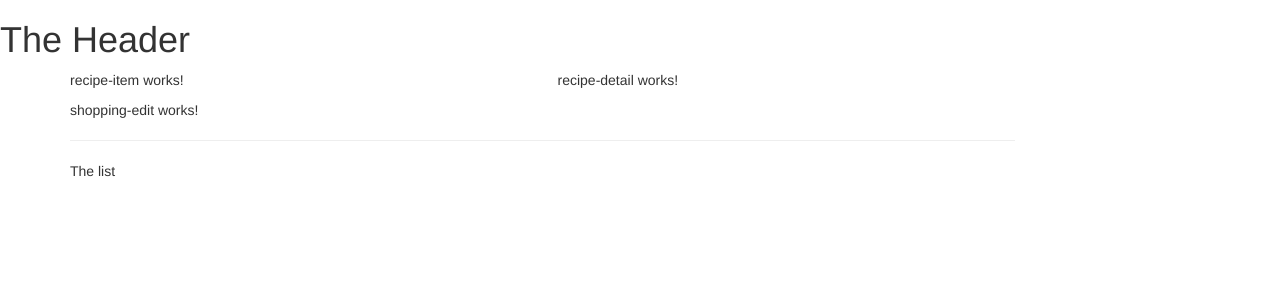
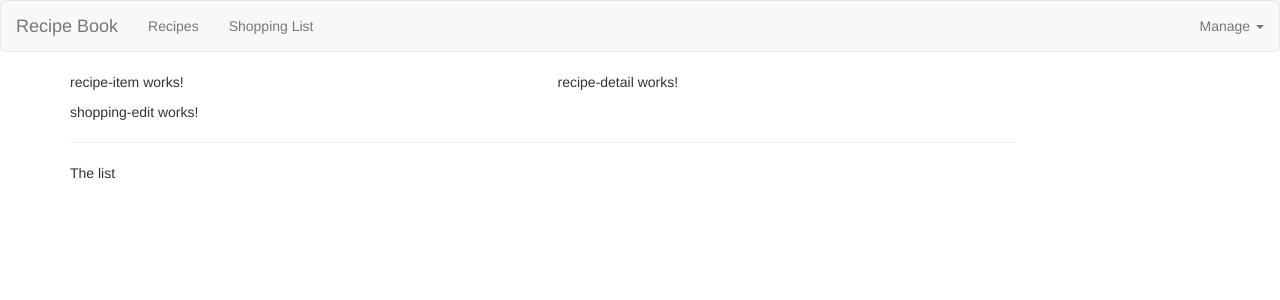
Before and after one commit to alexscar99/RecipeBook, an Angular app: page / in a window 1280 px wide. Shown: the top 300 px of the page. Built offline with nearby package versions, Linux system fonts and the light colour scheme.

Commit message:
Created navbar with dead links for now and added bootstrap classes

```diff
--- a/src/app/header/header.component.html
+++ b/src/app/header/header.component.html
@@ -1 +1,25 @@
-<h1>The Header</h1>
+<nav class="navbar navbar-default">
+  <div class="container-fluid">
+    <div class="navbar-header">
+      <a href="#" class="navbar-brand">Recipe Book</a>
+    </div>
+
+    <div class="navbar-default">
+      <ul class="nav navbar-nav">
+        <li><a href="#">Recipes</a></li>
+        <li><a href="#">Shopping List</a></li>
+      </ul>
+      <ul class="nav navbar-nav navbar-right">
+        <li class="dropdown">
+          <a href="#" class="dropdown-toggle" role="button">
+            Manage <span class="caret"></span>
+          </a>
+          <ul class="dropdown-menu">
+            <li><a href="#">Save Data</a></li>
+            <li><a href="#">Fetch Data</a></li>
+          </ul>
+        </li>
+      </ul>
+    </div>
+  </div>
+</nav>
```
